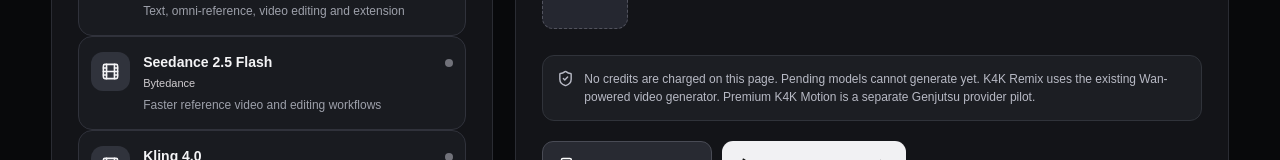
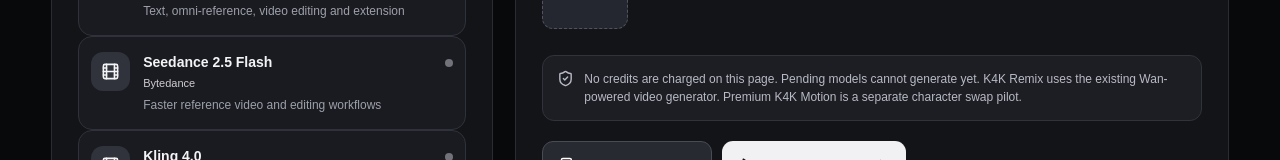
Before and after one commit to kreativestudios4k-lgtm/k4k-academy-v2, a Next.js app: page /k4k-app/create in a window 1280 px wide. Shown: the part 1120-1280 px from the top of the page. Built offline with nearby package versions, Linux system fonts and the light colour scheme.

Commit message:
Remove remaining provider reference from K4K Motion UI note

```diff
--- a/app/k4k-app/create/page.js
+++ b/app/k4k-app/create/page.js
@@ -27,7 +27,7 @@ export default function CreativeStudio(){
     <div className="kcs-fields"><label>{t.mode}<select value={mode} onChange={e=>setMode(e.target.value)}>{model.modes.map(v=><option key={v}>{v}</option>)}</select></label><label>{t.resolution}<select value={resolution} onChange={e=>setResolution(e.target.value)}>{model.resolution.map(v=><option key={v}>{v}</option>)}</select></label><label>{t.ratio}<select value={aspect} onChange={e=>setAspect(e.target.value)}>{model.aspect.map(v=><option key={v}>{v}</option>)}</select></label>{model.duration&&<label>{t.duration}<select value={duration} onChange={e=>setDuration(Number(e.target.value))}>{Array.from({length:model.duration[1]-model.duration[0]+1},(_,i)=>model.duration[0]+i).map(n=><option value={n} key={n}>{n}s</option>)}</select></label>}</div>
     <label className="kcs-prompt-label">{t.prompt}<textarea value={prompt} maxLength={10000} onChange={e=>{setPrompt(e.target.value);setCopied(false)}} placeholder={t.placeholder} rows={6}/></label>
     <div className="kcs-reference-head"><strong>{t.reference}</strong><span>{files.length} / {model.refs}</span></div><div className="kcs-refs">{thumbnails.map((url,i)=><div key={url} className="kcs-thumb"><img alt={'Reference '+(i+1)} src={url}/><button aria-label={'Remove reference '+(i+1)} onClick={()=>setFiles(old=>old.filter((_,j)=>j!==i))}><X size={13}/></button></div>)}{files.length<model.refs&&<label className="kcs-add"><Plus size={21}/><span>{t.add}</span><input multiple accept="image/png,image/jpeg,image/webp" type="file" onChange={e=>{addFiles(e.target.files);e.target.value=''}}/></label>}</div>
-    <div className="kcs-note"><ShieldCheck size={17}/><p>{t.note} {model.kind==='video'&&model.status==='active'?'K4K Remix uses the existing Wan-powered video generator. Premium K4K Motion is a separate Genjutsu provider pilot.':''}</p></div>
+    <div className="kcs-note"><ShieldCheck size={17}/><p>{t.note} {model.kind==='video'&&model.status==='active'?'K4K Remix uses the existing Wan-powered video generator. Premium K4K Motion is a separate character swap pilot.':''}</p></div>
     {error&&<p className="kcs-error" role="alert">{error}</p>}
     <div className="kcs-actions"><button type="button" onClick={copyBrief} className="kcs-copy">{copied?<Check size={17}/>:<Copy size={17}/>} {copied?t.copied:t.copy}</button>{model.cta?<Link className="kcs-launch" href={model.cta}><Play size={17}/>{t.open}<ArrowRight size={17}/></Link>:<span className="kcs-disabled"><Clock3 size={17}/>{t.ready}</span>}</div>
    </section></div>
```
